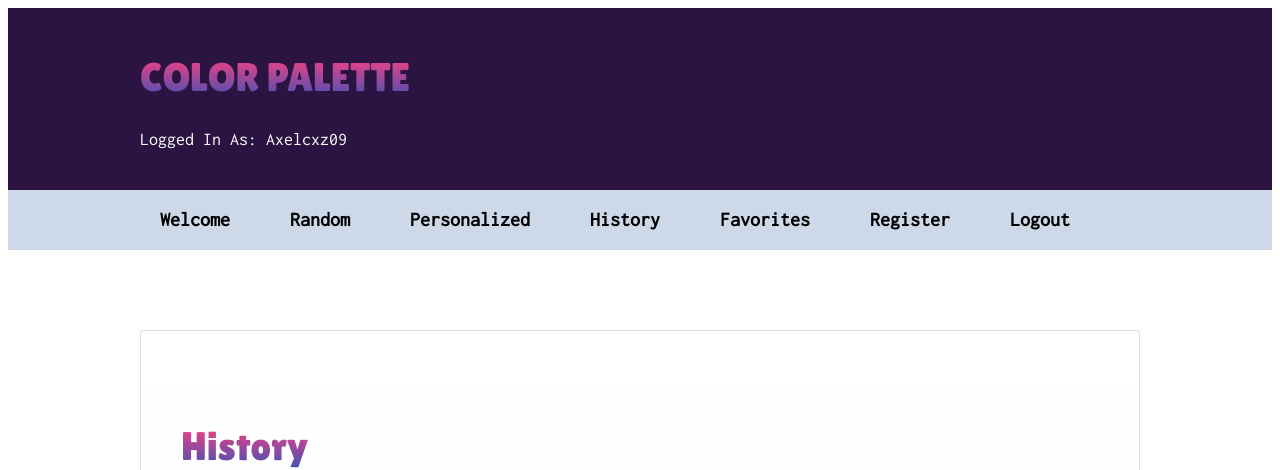
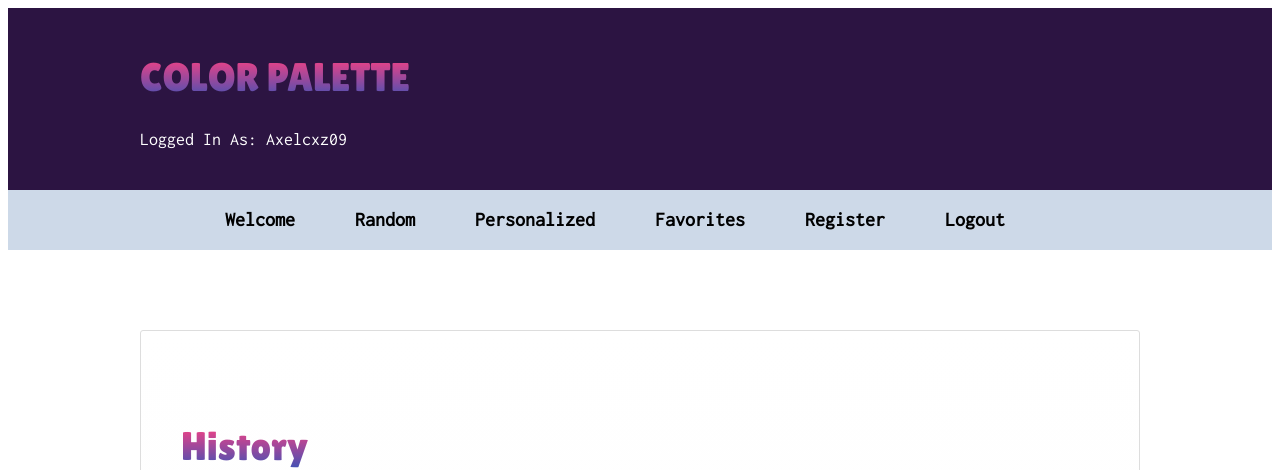
Before and after one commit to Veneloo/Color-Palette, a Flask app: page /history in a window 1280 px wide. Shown: the top 470 px of the page. Run offline with Flask 3, Linux system fonts and the light colour scheme; a user stored in the database is signed in.

Commit message:
Removed History Tab

```diff
--- a/templates/layoutt.html
+++ b/templates/layoutt.html
@@ -35,7 +35,6 @@
       <a href="/" >Welcome</a>
       <a href="/random" >Random</a>
       <a href="/personalized" >Personalized</a>
-      <a href="/history">History</a>
       <a href="/favorites">Favorites</a>
       <a href="/register" >Register</a>
       {% if current_user.is_authenticated %}
```
